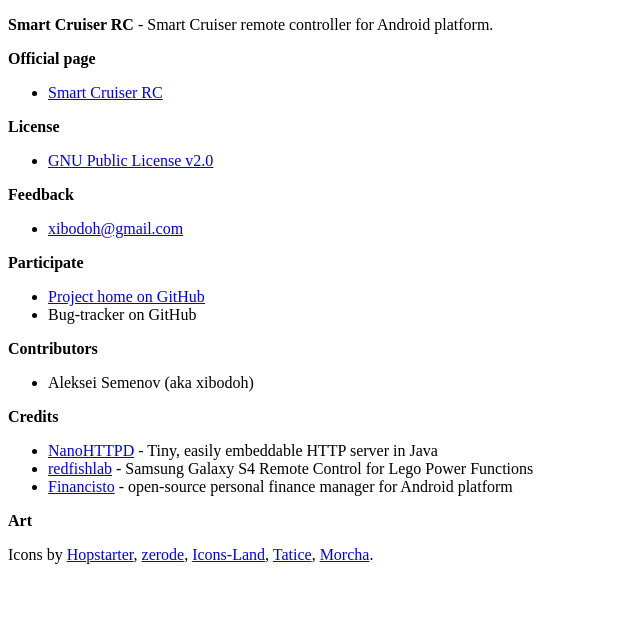
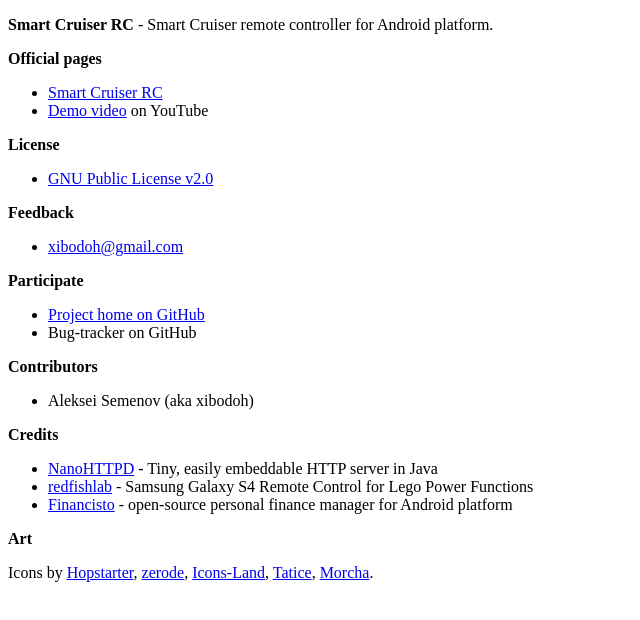
Before and after one commit to alsemenov/SmartCruiserRC, a plain HTML site: page SmartCruiserRC/assets/about.html in a window 1280 px wide. Shown: the whole page, without its empty margins (0-640 px from the left). Drawn offline with Linux system fonts and the light colour scheme.

Commit message:
added youtube link to about page

```diff
--- a/SmartCruiserRC/assets/about.html
+++ b/SmartCruiserRC/assets/about.html
@@ -16,9 +16,10 @@
     <b>Smart Cruiser RC</b> -  Smart Cruiser remote controller for Android platform.
 </p>
 
-<p><b>Official page</b>
+<p><b>Official pages</b>
 	<ul>
 		<li><a href="https://github.com/alsemenov/smart-cruiser-rc">Smart Cruiser RC</a></li>
+		<li><a href="https://www.youtube.com/watch?v=K5QWzViR1Ok">Demo video</a> on YouTube</li>
 	</ul>
 </p>
 <p><b>License</b>
```
